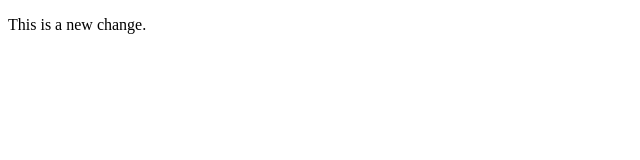
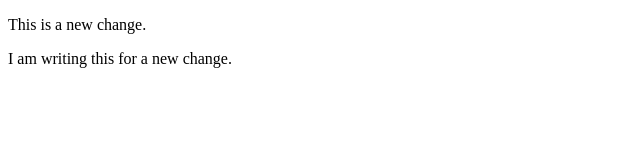
Before and after one commit to AliSaghaei/ali-saghaei-repo, a plain HTML site: page index.html in a window 1280 px wide. Shown: the whole page, without its empty margins (0-640 px from the left). Drawn offline with Linux system fonts and the light colour scheme.

Commit message:
adding another change for practice

```diff
--- a/index.html
+++ b/index.html
@@ -8,5 +8,6 @@
   </head>
   <body>
     <p>This is a new change.</p>
+    <p>I am writing this for a new change.</p>
   </body>
 </html>
```
